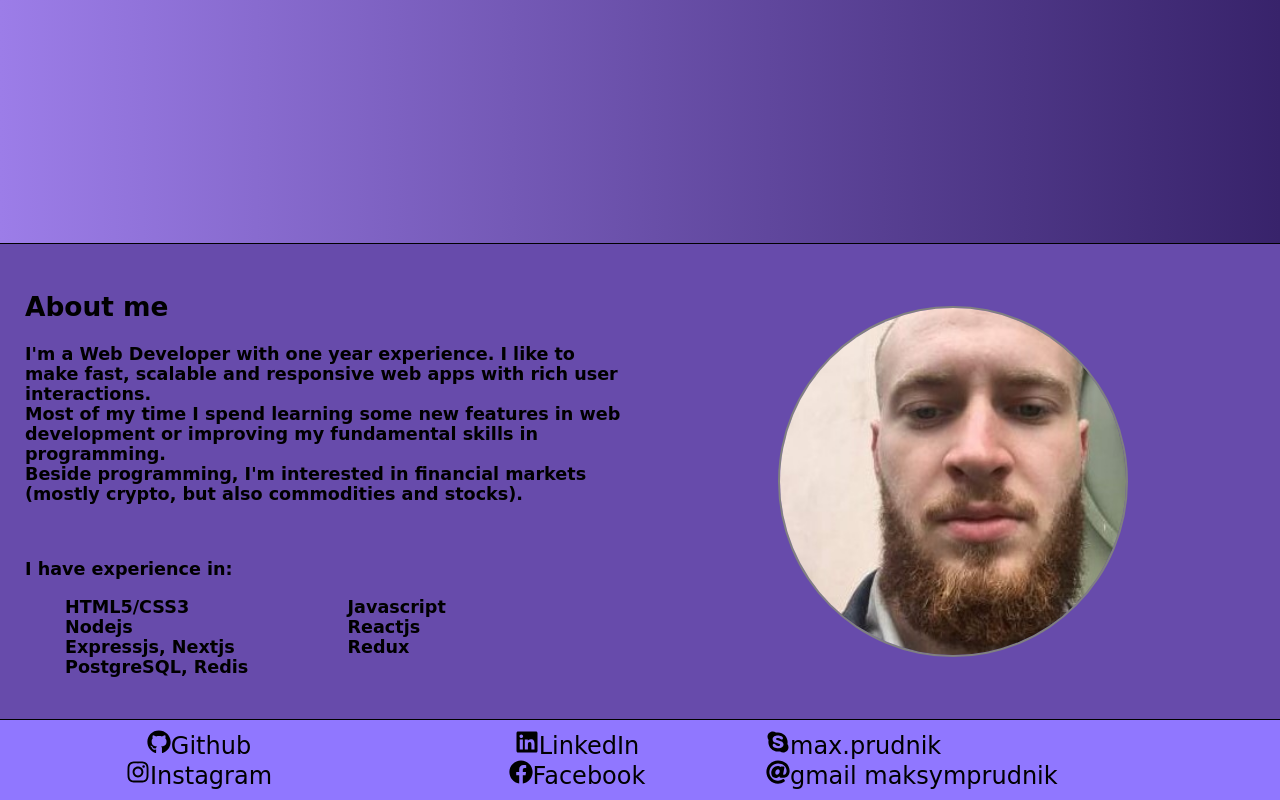
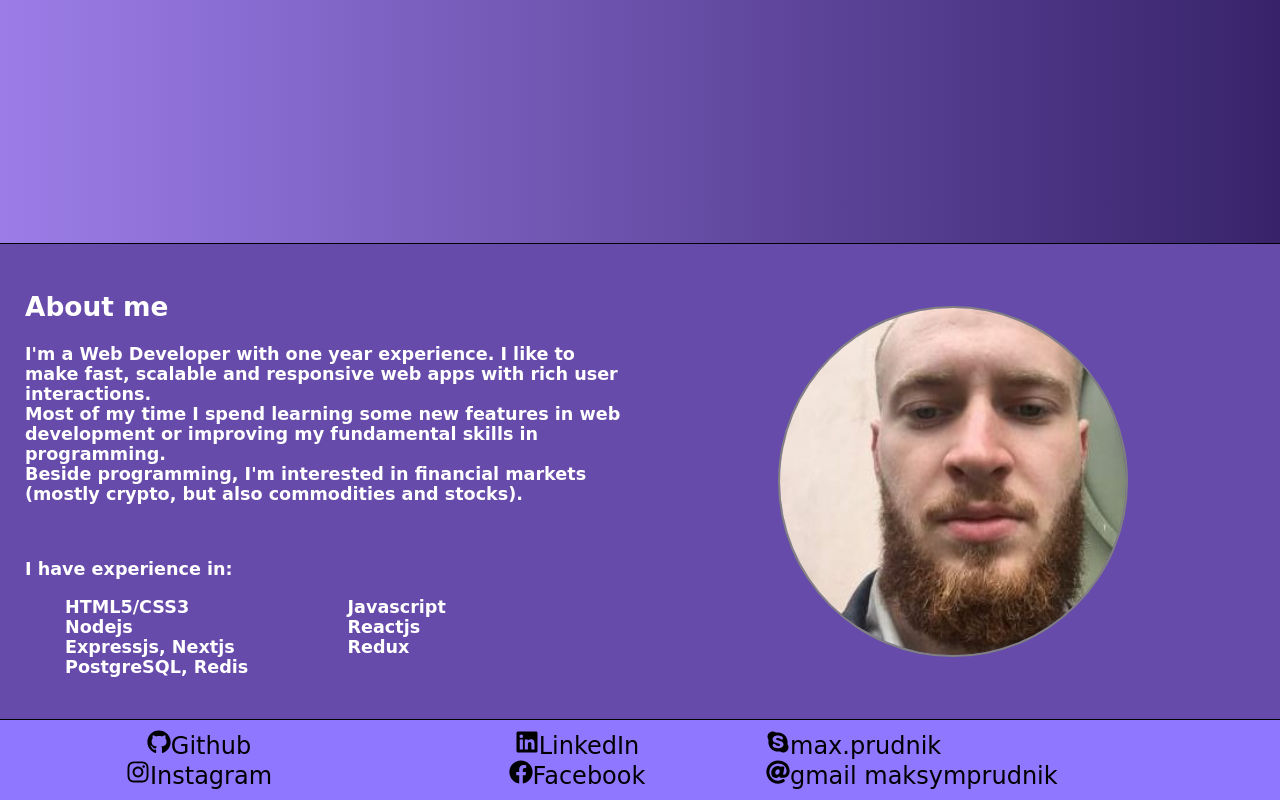
Before and after one commit to MaksymPrudnik/portfolio, a Next.js app: page / in a window 1280 px wide. Shown: the part 556-1356 px from the top of the page. Built offline with nearby package versions, Linux system fonts and the light colour scheme.

Commit message:
fixed some extra accessibility issues

```diff
--- a/src/components/Layout/Navbar/SideDrawer/DrawerToggleButton.js
+++ b/src/components/Layout/Navbar/SideDrawer/DrawerToggleButton.js
@@ -1,7 +1,7 @@
 import styles from './DrawerToggleButton.module.css';
 
 const DrawerToggleButton = props => (
-    <button className={styles.toggle_button} onClick={props.click} ariaLabel='open navigation'>
+    <button className={styles.toggle_button} onClick={props.click} aria-label='open navigation'>
         <div className={styles.toggle_button_line}/>
         <div className={styles.toggle_button_line}/>
         <div className={styles.toggle_button_line}/>
--- a/src/components/ShortInfo/ShortInfo.module.css
+++ b/src/components/ShortInfo/ShortInfo.module.css
@@ -11,6 +11,7 @@
     font-size: 1.1rem;
     font-family: "Comic Sans MS", sans-serif, monospace;
     font-weight: 600;
+    color: white;
 }
 
 .about_text {
```
